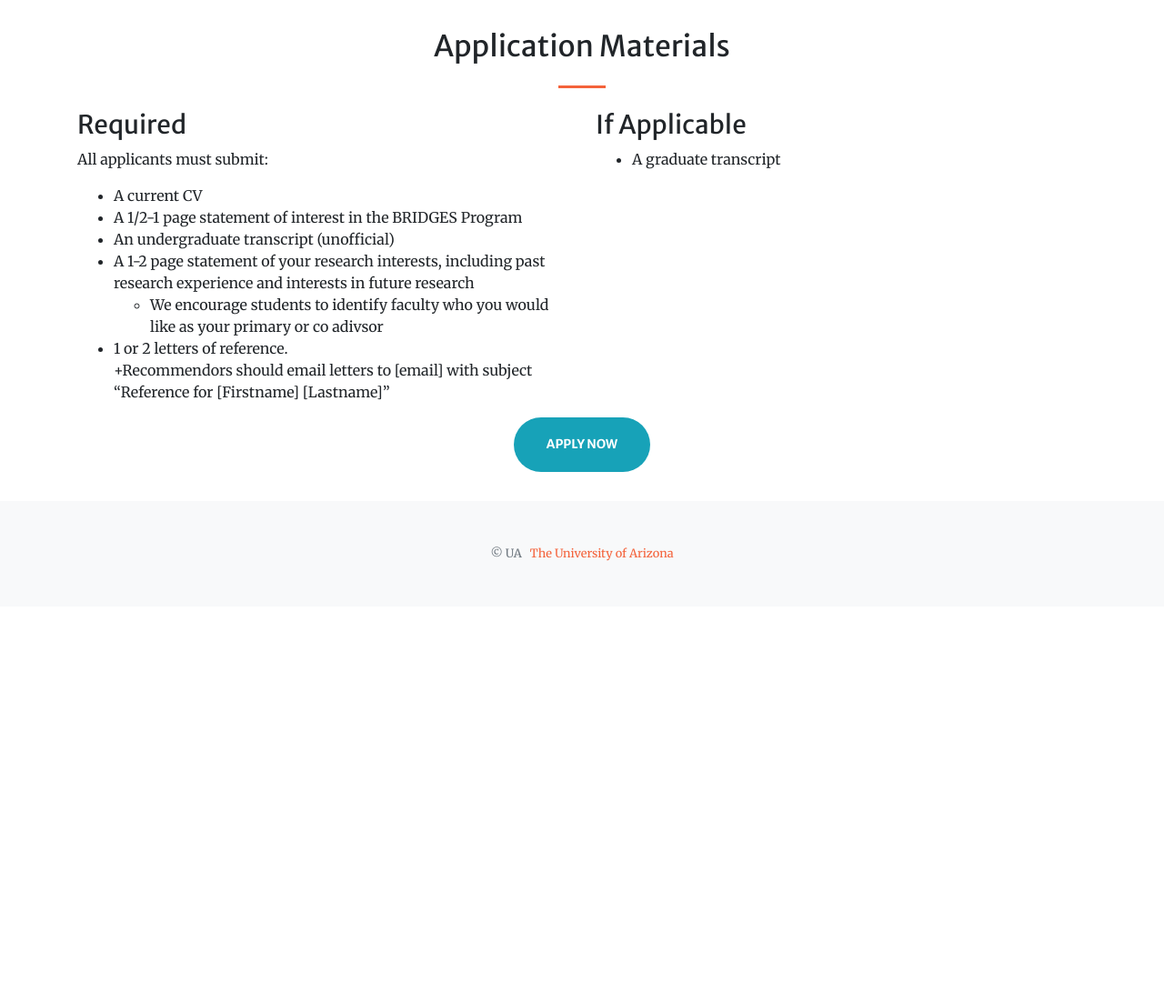
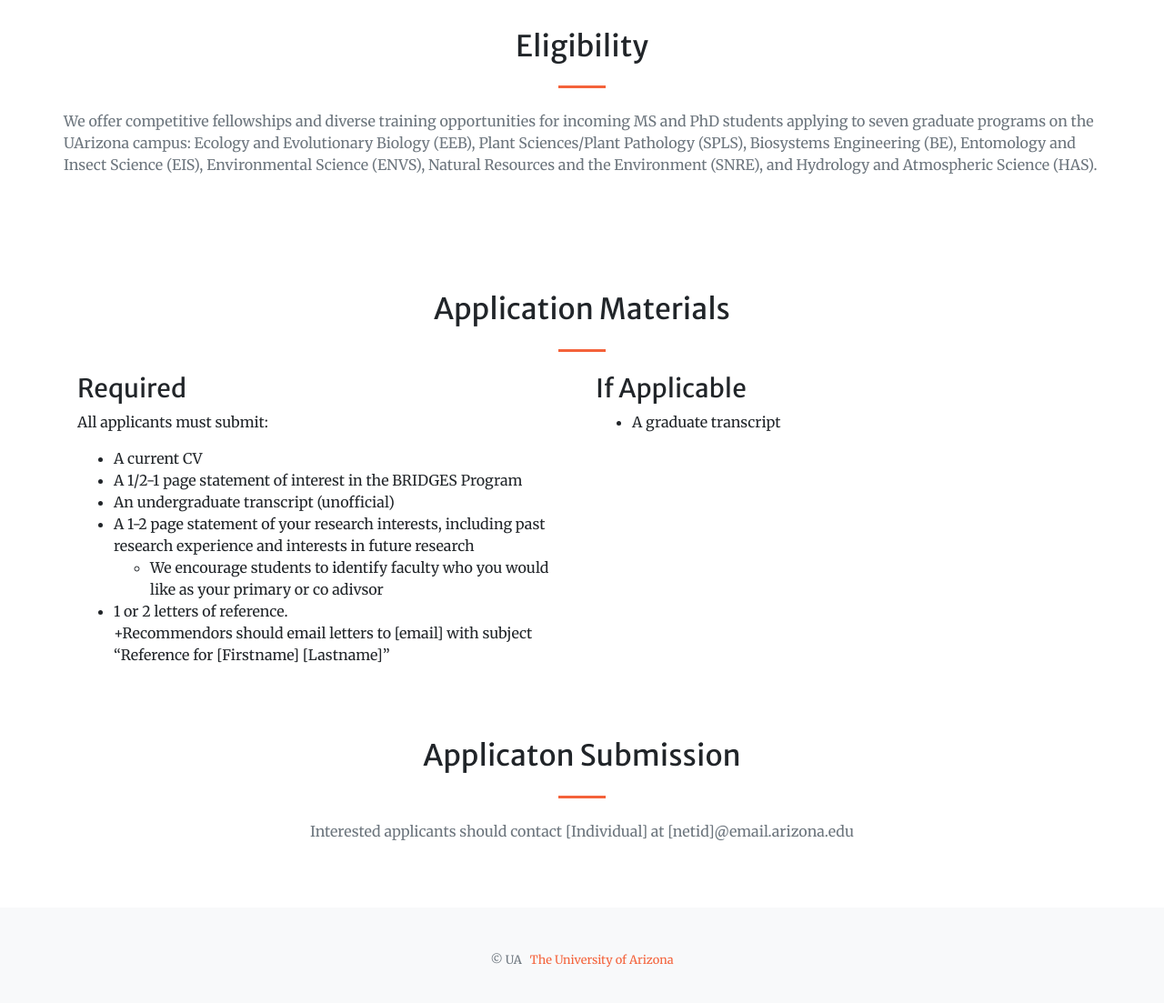
Before and after one commit to ecosystem-genomics/ecosystem-genomics.github.io, a Jekyll site: the page built from how-to-apply.md, in a window 1280 px wide and 1353 px high. Shown: the part 240-1343 px from the top of the window at 91% size. Built offline with Jekyll 4.4.1, drawn with Linux system fonts in a browser that asks for light colours; nearby versions of some CDN libraries.

Commit message:
Add eligibility details to application portal

```diff
--- a/how-to-apply.md
+++ b/how-to-apply.md
@@ -11,16 +11,19 @@ menus:
 
 sections:
 
+- type: paragraph.html
+  section_id: eligibility
+  title: Eligibility
+#  background_style: bg-info
+#  text_style: text-left text-white
+  text: >+
+    We offer competitive fellowships and diverse training opportunities for incoming MS and PhD students applying to seven graduate programs on the UArizona campus: Ecology and Evolutionary Biology (EEB), Plant Sciences/Plant Pathology (SPLS), Biosystems Engineering (BE), Entomology and Insect Science (EIS), Environmental Science (ENVS), Natural Resources and the Environment (SNRE), and Hydrology and Atmospheric Science (HAS).
+
 - type: columns.html
   section_id: application_requirements
   title: Application Materials
 #  background_style: bg-info
 #  text_style: text-left text-white
-  actions:
-   - title: Apply Now
-     class: btn-info
-     url: '#'
-
   text1: >+
     ### Required
 
@@ -41,6 +44,12 @@ sections:
 
     + A graduate transcript
 
+- type: paragraph.html
+  section_id: contact info
+  title: Applicaton Submission
+#  background_style: bg-info
+#  text_style: text-left text-white
+  text: Interested applicants should contact [Individual] at [netid]@email.arizona.edu
 
 
 ---
```
